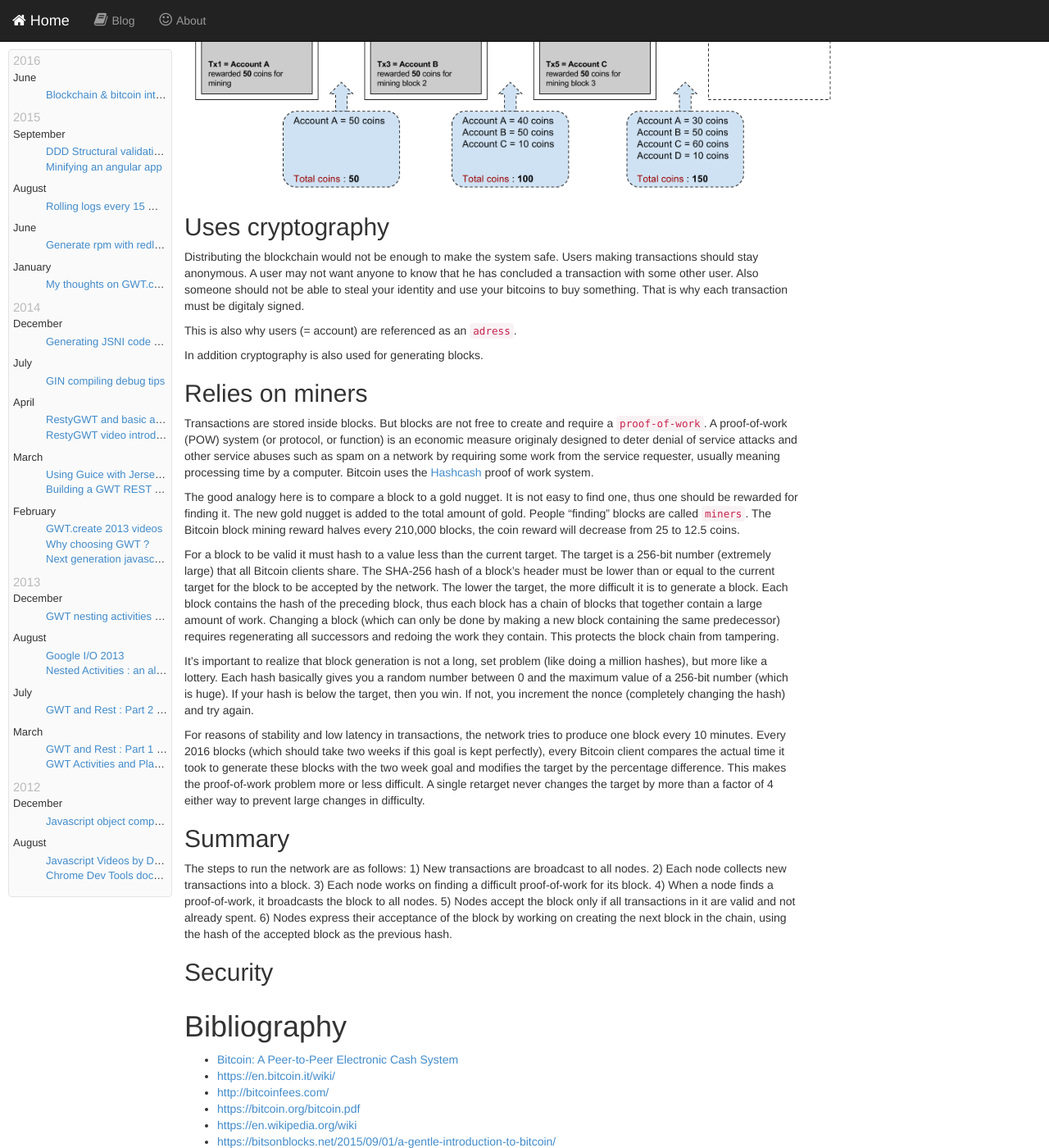
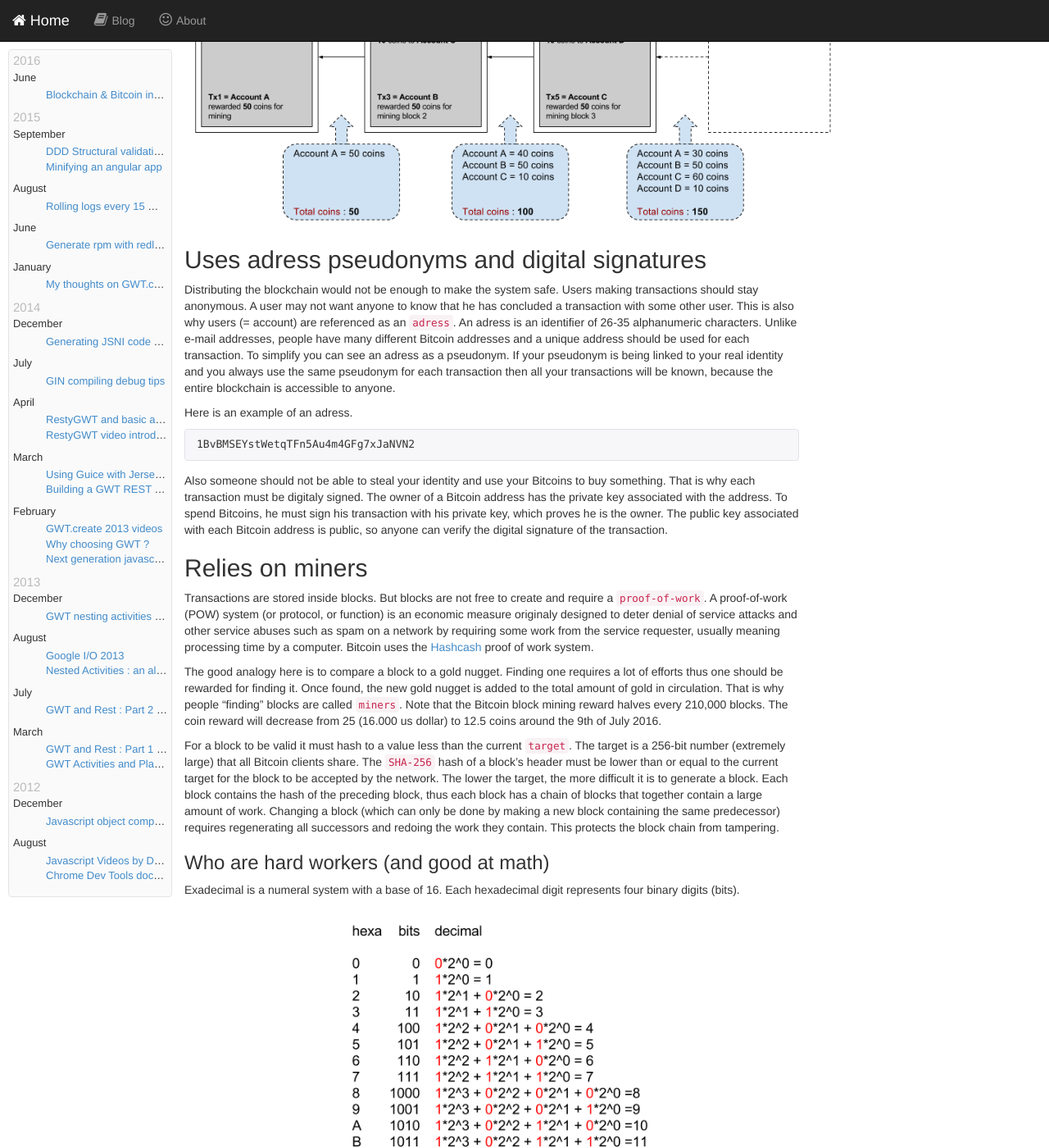
Before and after one commit to ronanquillevere/ronanquillevere.github.io, a Jekyll site: the page built from _posts/2016-06-23-blockchain.markdown, in a window 1280 px wide and 1400 px high, scrolled down 1231 px. Shown: the whole window at 82% size. Built offline with Jekyll 4.4.1, drawn with Linux system fonts in a browser that asks for light colours; comment, search, counter and statistics services are not loaded; some of the changed text lies outside the part shown.

Commit message:
bitcoin
bitcoin

```diff
--- a/_posts/2016-06-23-blockchain.markdown
+++ b/_posts/2016-06-23-blockchain.markdown
@@ -1,73 +1,108 @@
 ---
 layout: post
-title:  "Blockchain & bitcoin introduction"
+title:  "Blockchain & Bitcoin introduction"
 date:   2016-06-23 23:59:00
-Tags: [blockchain, bitcoin]
+Tags: [blockchain, Bitcoin]
 Categories: [security, database, distributed, peer2peer]
 ---
 
 # The Blockchain (block-chain)
-This article is intended to be an introduction to the blockchain technology, using the bitcoin currency as an example. I will try to keep a technological approach rather than a financial one. My point is to explain the technology, not how to manage bitcoins or to discuss if investing in bitcoins is a good idea or even regulatory issues linked to that new digital currency.
+This article is intended to be an introduction to the blockchain technology, that was introduced with the Bitcoin currency. I will try to keep a technological approach rather than a financial one. You will not find any discussion about how to buy or manage Bitcoins. You will not find either my personal opinion on the Bitcoin and wether you should invest in/use that currency.
 
 ## Is a database
 A `blockchain` is a way to store data. It can be compared to a new type of database. It is composed of `blocks` that are `chained` togethers thus forming a `block-chain`. Each `block` is linked to the previous block of the chain. A block contains data or even programs in some recent implementations.
 
 <img class="center" src="http://ronanquillevere.github.io/img/blockchain1.png" alt="blockchain" width="600px">
 
-The blockchain was the technological innovation behind the first decentralized digital currency, the `bitcoin`. Nevertheless other types of blockchains have been created since which are not targeted to be digital currencies. The real revolution of the blockchain is the promise of reducing the cost of establishing and maintaining trust for both individuals and organizations. This trust is enforced by various mechanisms that we will detail below.
+The blockchain was the technological innovation behind the first decentralized digital currency, the `Bitcoin`. Nevertheless other types of blockchains have been created since which are not targeted to be digital currencies. The real revolution of the blockchain is the promise of reducing the cost of establishing and maintaining trust for both individuals and organizations. This trust is enforced by various mechanisms that we will detail below.
 
-In the following paragraph we will use the bitcoin as an example of blockchain. For the bitcoin, each block contains a list of transactions like this
+In the following paragraph we will use the Bitcoin as an example of blockchain. For the Bitcoin, each block contains a list of transactions like this
 
     Account A sent 10 coins to Account B
     Account C sent 5 coins to Accound D
 
 
 ## Is distributed
-We need to remember that the blockchain, that was introduced by the bitcoin currency, had one objective :
+We need to remember that the blockchain, that was introduced by the Bitcoin currency, had one objective :
 
 >A purely peer-to-peer version of electronic cash [which] would allow online payments to be sent directly from one party to another without going through a financial institution.
 
-Basically the goal is to remove the trusted third party needed in electronic transactions. One of the problem with trusted third parties is that they respresent a `single point of failure`. Thus the bitcoin blockchain was designed to be distributed. In fact, each node composing the bitcoin network contains a copy of the entire blockchain. Because each block contains a list of transactions, the bitcoin blockchain is also refered as a `public ledger`. No central party has ownership of the ledger, therefore no one can individually amend the entries already on the blockchain.
+Basically the goal is to remove the trusted third party needed in electronic transactions. One of the problem with trusted third parties is that they respresent a `single point of failure`. Thus the Bitcoin blockchain was designed to be distributed. In fact, each node composing the Bitcoin network contains a copy of the entire blockchain. Because each block contains a list of transactions, the Bitcoin blockchain is also refered as a `public ledger`. No central party has ownership of the ledger, therefore no one can individually amend the entries already on the blockchain.
 
-When new transactions arrives they need to be verified, meaning if an account A has a balance of +10 coins, the owner of account A should not be able to spend more than those 10 coins. This problem is also known as the `double-spending` problem, where one could use one digital token/coin twice. This problem cannot happen in real life, with real coins, unless you are a good magician. This verification is also distributed. It is not the responsibility of someone in particular to verify the transactions. Instead, all nodes validate the transaction independently. This is possible because the blockchain is known by everyone, so anyone can go back in the past and recompute the balance of an account.
+When new transactions arrives they need to be verified, meaning if an account A has a balance of +10 coins, the owner of account A should not be able to spend more than those 10 coins. This problem is also known as the `double-spending` problem, where one could use one digital token/coin twice. This problem cannot happen in real life, with real coins, unless you are a good magician. This verification is also distributed. It is not the responsibility of someone in particular to verify the transactions. Instead, all nodes validate the transaction independently. This is possible because the blockchain is known by everyone and because transactions are not encrypted, so anyone can go back in the past and recompute the balance of an account.
 
-<img class="center" src="http://ronanquillevere.github.io/img/blockchain-bitcoin.png" alt="blockchain" width="800px">
+<img class="center" src="http://ronanquillevere.github.io/img/blockchain-bitcoin.png" alt="blockchain-bitcoin" width="800px">
 
-## Uses cryptography
-Distributing the blockchain would not be enough to make the system safe. Users making transactions should stay anonymous. A user may not want anyone to know that he has concluded a transaction with some other user. Also someone should not be able to steal your identity and use your bitcoins to buy something. That is why each transaction must be digitaly signed.
+## Uses adress pseudonyms and digital signatures
 
-This is also why users (= account) are referenced as an `adress`.
+Distributing the blockchain would not be enough to make the system safe. Users making transactions should stay anonymous. A user may not want anyone to know that he has concluded a transaction with some other user. This is also why users (= account) are referenced as an `adress`. An adress is an identifier of 26-35 alphanumeric characters. Unlike e-mail addresses, people have many different Bitcoin addresses and a unique address should be used for each transaction. To simplify you can see an adress as a pseudonym. If your pseudonym is being linked to your real identity and you always use the same pseudonym for each transaction then all your transactions will be known, because the entire blockchain is accessible to anyone.
 
-In addition cryptography is also used for generating blocks.
+Here is an example of an adress.
+
+    1BvBMSEYstWetqTFn5Au4m4GFg7xJaNVN2
+
+Also someone should not be able to steal your identity and use your Bitcoins to buy something. That is why each transaction must be digitaly signed. The owner of a Bitcoin address has the private key associated with the address. To spend Bitcoins, he must sign his transaction with his private key, which proves he is the owner. The public key associated with each Bitcoin address is public, so anyone can verify the digital signature of the transaction.
+
 
 ## Relies on miners
-Transactions are stored inside blocks. But blocks are not free to create and require a `proof-of-work`. A proof-of-work (POW) system (or protocol, or function) is an economic measure originaly designed to deter denial of service attacks and other service abuses such as spam on a network by requiring some work from the service requester, usually meaning processing time by a computer. Bitcoin uses the [Hashcash](https://en.bitcoin.it/wiki/Hashcash) proof of work system.
+Transactions are stored inside blocks. But blocks are not free to create and require a `proof-of-work`. A proof-of-work (POW) system (or protocol, or function) is an economic measure originaly designed to deter denial of service attacks and other service abuses such as spam on a network by requiring some work from the service requester, usually meaning processing time by a computer. Bitcoin uses the [Hashcash](https://en.Bitcoin.it/wiki/Hashcash) proof of work system.
 
-The good analogy here is to compare a block to a gold nugget. It is not easy to find one, thus one should be rewarded for finding it. The new gold nugget is added to the total amount of gold. People "finding" blocks are called `miners`. The Bitcoin block mining reward halves every 210,000 blocks, the coin reward will decrease from 25 to 12.5 coins.
+The good analogy here is to compare a block to a gold nugget. Finding one requires a lot of efforts thus one should be rewarded for finding it. Once found, the new gold nugget is added to the total amount of gold in circulation. That is why people "finding" blocks are called `miners`. Note that the Bitcoin block mining reward halves every 210,000 blocks. The coin reward will decrease from 25 (16.000 us dollar) to 12.5 coins around the 9th of July 2016.
 
-For a block to be valid it must hash to a value less than the current target. The target is a 256-bit number (extremely large) that all Bitcoin clients share. The SHA-256 hash of a block's header must be lower than or equal to the current target for the block to be accepted by the network. The lower the target, the more difficult it is to generate a block. Each block contains the hash of the preceding block, thus each block has a chain of blocks that together contain a large amount of work. Changing a block (which can only be done by making a new block containing the same predecessor) requires regenerating all successors and redoing the work they contain. This protects the block chain from tampering.
+For a block to be valid it must hash to a value less than the current `target`. The target is a 256-bit number (extremely large) that all Bitcoin clients share. The `SHA-256` hash of a block's header must be lower than or equal to the current target for the block to be accepted by the network. The lower the target, the more difficult it is to generate a block. Each block contains the hash of the preceding block, thus each block has a chain of blocks that together contain a large amount of work. Changing a block (which can only be done by making a new block containing the same predecessor) requires regenerating all successors and redoing the work they contain. This protects the block chain from tampering.
 
-It's important to realize that block generation is not a long, set problem (like doing a million hashes), but more like a lottery. Each hash basically gives you a random number between 0 and the maximum value of a 256-bit number (which is huge). If your hash is below the target, then you win. If not, you increment the nonce (completely changing the hash) and try again.
+### Who are hard workers (and good at math)
 
-For reasons of stability and low latency in transactions, the network tries to produce one block every 10 minutes. Every 2016 blocks (which should take two weeks if this goal is kept perfectly), every Bitcoin client compares the actual time it took to generate these blocks with the two week goal and modifies the target by the percentage difference. This makes the proof-of-work problem more or less difficult. A single retarget never changes the target by more than a factor of 4 either way to prevent large changes in difficulty.
+Exadecimal is a numeral system with a base of 16. Each hexadecimal digit represents four binary digits (bits).
+
+<img class="center" src="/img/hexa.png" alt="hexa" width="400px">
+
+As mentionned before the target hash is a number of 256 bits (= 64 hexadecimal characters). Example :
+
+    (0x) e3b0c44298fc1c149afbf4c8996fb92427ae41e4649b934ca495991b7852b855
+
+Let's define the following variables :
+
+    Content of the block = b
+    SHA-256 function = h()
+    Target = t
+
+So finding a block means
+
+    h(b) < t
+
+Pb is h() (and all hash functions) is `deterministic`, meaning
+
+	b1 = b2 => h(b1) = h(b2)
+
+It means that if the content of the block does not change, the SHA-256 hash of that content will stay the same. That is why each block contains a 'nonce' field (= number used once = random number). So the real challenge is to find this random number so that `h(b) < t`. And this is a real lottery, because even a slight change in the nonce number will completly change the value of the hash.
+
+Because hash functions are `uniforms`, every hash value in the output range should be generated with roughly the same probability. So the probability of finding a valid number equals the number of valid numbers (t) divided by the number of possible output 2^256
+
+    t / 2^256
+
+So in average one will need 2^256 / t attempts to find a solution. The lower the target, the higher the number of attemps. This number can be huge !
+
+The bitcoin network, for reasons of stability and low latency in transactions, will adjust dynamically the difficulty so that a block is found in average every 10 minutes. This enables transactions on the network to be validated in an acceptable delay. The adjustement mechanism is based on the time taken to compute the previous 2016 blocks. In the long run, the tendency is to raising the difficulty in order to compensate the increase of computation power of mining pools.
 
 ## Summary
 
 The steps to run the network are as follows:
-1) New transactions are broadcast to all nodes.
-2) Each node collects new transactions into a block.
-3) Each node works on finding a difficult proof-of-work for its block.
-4) When a node finds a proof-of-work, it broadcasts the block to all nodes.
-5) Nodes accept the block only if all transactions in it are valid and not already spent.
-6) Nodes express their acceptance of the block by working on creating the next block in the
-chain, using the hash of the accepted block as the previous hash.
+
+1. New transactions are broadcast to all nodes.
+2. Each node collects new transactions into a block.
+3. Each node works on finding a difficult proof-of-work for its block.
+4. When a node finds a proof-of-work, it broadcasts the block to all nodes.
+5. Nodes accept the block only if all transactions in it are valid and not already spent.
+6. Nodes express their acceptance of the block by working on creating the next block in thechain, using the hash of the accepted block as the previous hash.
 
 ## Security
 
 # Bibliography
-* [Bitcoin: A Peer-to-Peer Electronic Cash System](https://bitcoin.org/bitcoin.pdf)
-* [https://en.bitcoin.it/wiki/](https://en.bitcoin.it/wiki/)
-* [http://bitcoinfees.com/](http://bitcoinfees.com/)
-* [https://bitcoin.org/bitcoin.pdf](https://bitcoin.org/bitcoin.pdf)
+* [Bitcoin: A Peer-to-Peer Electronic Cash System](https://Bitcoin.org/Bitcoin.pdf)
+* [https://en.Bitcoin.it/wiki/](https://en.Bitcoin.it/wiki/)
+* [http://Bitcoinfees.com/](http://Bitcoinfees.com/)
+* [https://Bitcoin.org/Bitcoin.pdf](https://Bitcoin.org/Bitcoin.pdf)
 * [https://en.wikipedia.org/wiki](https://en.wikipedia.org/wiki/)
-* [https://bitsonblocks.net/2015/09/01/a-gentle-introduction-to-bitcoin/](https://bitsonblocks.net/2015/09/01/a-gentle-introduction-to-bitcoin/)
+* [https://bitsonblocks.net/2015/09/01/a-gentle-introduction-to-Bitcoin/](https://bitsonblocks.net/2015/09/01/a-gentle-introduction-to-Bitcoin/)
+* [https://blockchain.info/fr/](https://blockchain.info/fr/)
```
Also changed, not shown: img/hexa.png (added).
